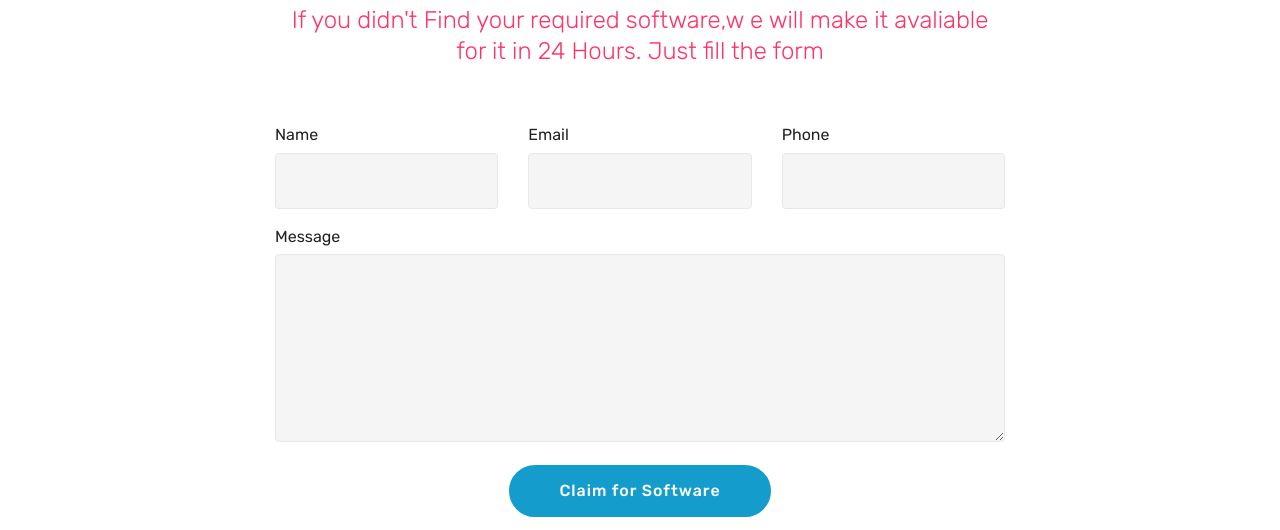
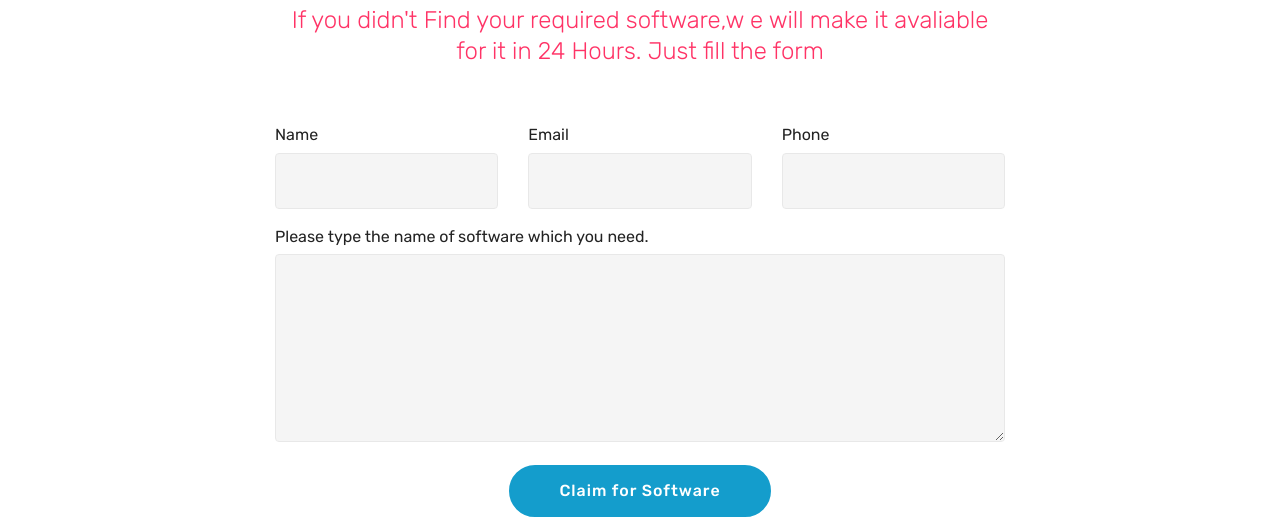
Before and after one commit to kaleemullah525/softwarezone, a plain HTML site: page index.html in a window 1280 px wide. Shown: the part 2224-2754 px from the top of the page. Drawn offline with Linux system fonts and the light colour scheme; files whose address does not match are found by name.

Commit message:
Update index.html

```diff
--- a/index.html
+++ b/index.html
@@ -281,7 +281,7 @@
                             <input type="tel" name="phone" data-form-field="Phone" class="form-control display-7" id="phone-form1-3">
                         </div>
                         <div data-for="message" class="col-md-12 form-group">
-                            <label for="message-form1-3" class="form-control-label mbr-fonts-style display-7">Message</label>
+                            <label for="message-form1-3" class="form-control-label mbr-fonts-style display-7">Please type the name of software which you need.</label>
                             <textarea name="message" data-form-field="Message" class="form-control display-7" id="message-form1-3"></textarea>
                         </div>
                         <div class="col-md-12 input-group-btn align-center"><button type="submit" class="btn btn-primary btn-form display-4">Claim for Software</button></div>
```
